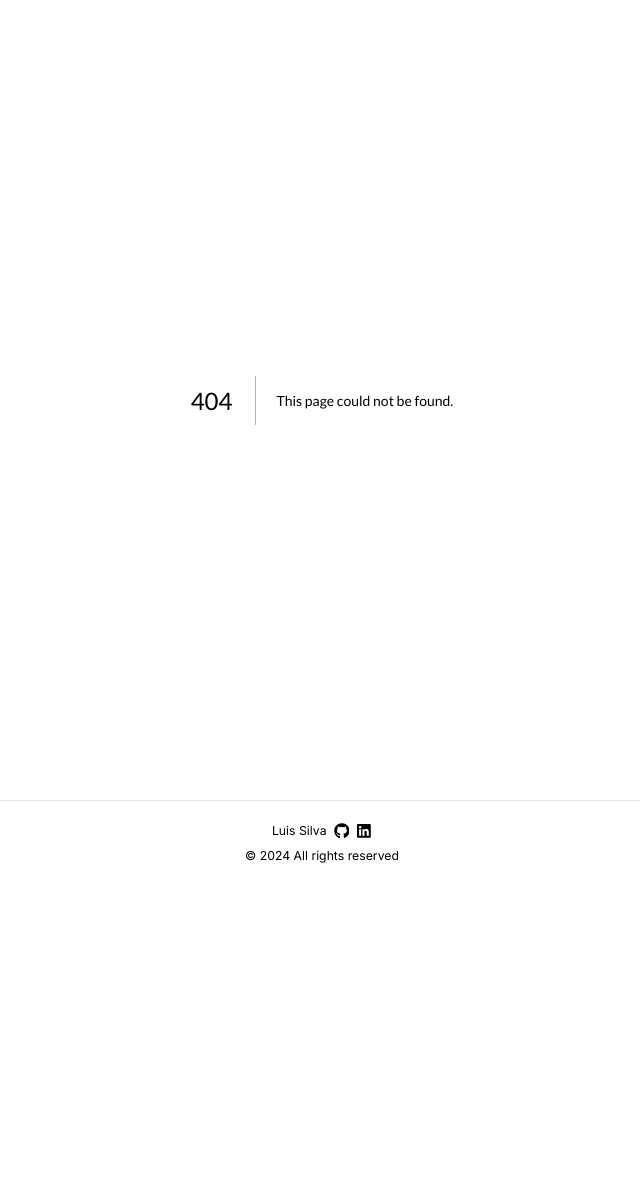
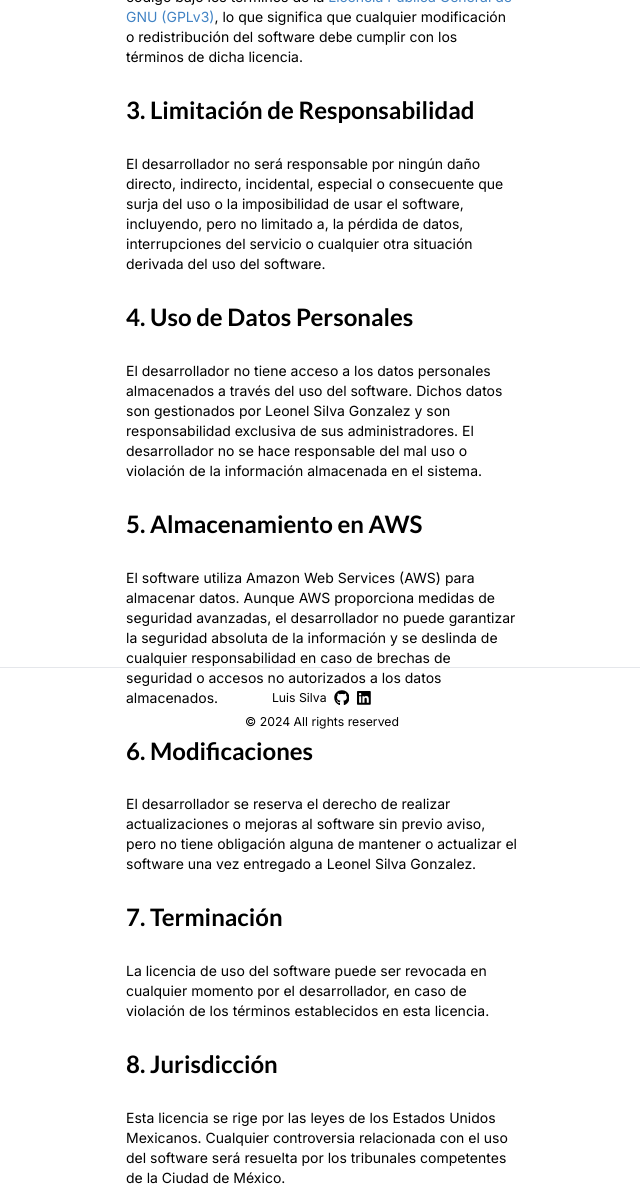
Before and after one commit to luisSilvaEs/system-for-managing-professional-internship-applications, a Next.js app: page /license in a window 1280 px wide. Before the commit this address had no page. Shown: the whole page, without its empty margins (318-958 px from the left). Before the commit the page ends 885 px from the top, so only its background shows below. Built offline with nearby package versions, Linux system fonts and the light colour scheme.

Commit message:
Create Legal Notice and License pages

```diff
--- /dev/null
+++ b/app/legal-notice/page.tsx
@@ -0,0 +1,64 @@
+import React from "react";
+import Link from "next/link";
+
+const LegalNotice = () => {
+  return (
+    <div className="h-5/6 bg-background flex flex-col items-center justify-center p-4">
+      <div className="max-w-md w-full space-y-8">
+        <h1>Aviso Legal</h1>
+        <p>
+          La presente aplicación ha sido desarrollada de manera gratuita para el
+          uso exclusivo del Instituto Tecnológico Superior de Huauchinango, bajo
+          la dirección de su directivo. El uso de esta aplicación por parte de
+          los alumnos y personal administrativo implica la aceptación de los
+          siguientes términos y condiciones:
+        </p>
+
+        <h2>1. Responsabilidad del Desarrollador</h2>
+        <p>
+          El desarrollador de esta aplicación no se hace responsable por
+          cualquier mal uso del software. El sistema ha sido diseñado
+          exclusivamente para facilitar la gestión de las prácticas
+          profesionales, y cualquier uso indebido del mismo queda fuera del
+          alcance de la responsabilidad del desarrollador.
+        </p>
+
+        <h2>2. Protección de Datos</h2>
+        <p>
+          La información proporcionada por los alumnos y administradores se
+          maneja con estricta confidencialidad y de acuerdo con la Ley Federal
+          de Protección de Datos Personales en Posesión de los Particulares. Los
+          datos son almacenados en servicios de Amazon Web Services (AWS), los
+          cuales cumplen con los más altos estándares de seguridad.
+        </p>
+
+        <h2>3. Deslinde de Responsabilidades por Accesos No Autorizados</h2>
+        <p>
+          El desarrollador no se hace responsable en caso de que la información
+          almacenada en la aplicación sea obtenida de forma ilegal por terceros
+          a través de ciberataques, vulneraciones de seguridad o accesos no
+          autorizados. Si bien se utilizan servicios de AWS que proporcionan
+          altos niveles de seguridad, los riesgos inherentes al entorno digital
+          están fuera del control del desarrollador.
+        </p>
+
+        <h2>4. Modificaciones al Software</h2>
+        <p>
+          El desarrollador se reserva el derecho de realizar mejoras o
+          modificaciones al software sin previo aviso, pero no tiene ninguna
+          obligación de mantener o actualizar el sistema tras su entrega.
+        </p>
+
+        <h2>5. Jurisdicción</h2>
+        <p>
+          Este aviso legal se rige por las leyes de los Estados Unidos
+          Mexicanos. Cualquier controversia que surja en relación con el uso de
+          la aplicación será resuelta en los tribunales competentes de la Ciudad
+          de México.
+        </p>
+      </div>
+    </div>
+  );
+};
+
+export default LegalNotice;
--- /dev/null
+++ b/app/license/page.tsx
@@ -0,0 +1,96 @@
+import React from "react";
+import Link from "next/link";
+
+const License = () => {
+  return (
+    <div className="h-5/6 bg-background flex flex-col items-center justify-center p-4">
+      <div className="max-w-md w-full space-y-8">
+        <body>
+          <h1>Licencia de Software</h1>
+          <p>
+            El presente software ha sido desarrollado de manera gratuita y se
+            otorga bajo los siguientes términos y condiciones:
+          </p>
+
+          <h2>1. Concesión de Licencia</h2>
+          <p>
+            Se concede a Leonel Silva Gonzalez una licencia no exclusiva,
+            intransferible y de uso limitado para el uso del software con el
+            único propósito de gestionar las prácticas profesionales. El
+            software no puede ser utilizado para fines distintos a los
+            establecidos sin el consentimiento explícito del desarrollador.
+          </p>
+
+          <h2>2. Propiedad Intelectual y Licencia GPL</h2>
+          <p>
+            El software, incluyendo su código fuente, diseño y estructura, es
+            propiedad intelectual del desarrollador. Sin embargo, se permite la
+            modificación, distribución y uso del código bajo los términos de la{" "}
+            <Link
+              href="https://www.gnu.org/licenses/gpl-3.0.html"
+              target="_blank"
+              rel="noopener noreferrer"
+              className="text-primary hover:underline"
+            >
+              Licencia Pública General de GNU (GPLv3)
+            </Link>
+            , lo que significa que cualquier modificación o redistribución del
+            software debe cumplir con los términos de dicha licencia.
+          </p>
+
+          <h2>3. Limitación de Responsabilidad</h2>
+          <p>
+            El desarrollador no será responsable por ningún daño directo,
+            indirecto, incidental, especial o consecuente que surja del uso o la
+            imposibilidad de usar el software, incluyendo, pero no limitado a,
+            la pérdida de datos, interrupciones del servicio o cualquier otra
+            situación derivada del uso del software.
+          </p>
+
+          <h2>4. Uso de Datos Personales</h2>
+          <p>
+            El desarrollador no tiene acceso a los datos personales almacenados
+            a través del uso del software. Dichos datos son gestionados por
+            Leonel Silva Gonzalez y son responsabilidad exclusiva de sus
+            administradores. El desarrollador no se hace responsable del mal uso
+            o violación de la información almacenada en el sistema.
+          </p>
+
+          <h2>5. Almacenamiento en AWS</h2>
+          <p>
+            El software utiliza Amazon Web Services (AWS) para almacenar datos.
+            Aunque AWS proporciona medidas de seguridad avanzadas, el
+            desarrollador no puede garantizar la seguridad absoluta de la
+            información y se deslinda de cualquier responsabilidad en caso de
+            brechas de seguridad o accesos no autorizados a los datos
+            almacenados.
+          </p>
+
+          <h2>6. Modificaciones</h2>
+          <p>
+            El desarrollador se reserva el derecho de realizar actualizaciones o
+            mejoras al software sin previo aviso, pero no tiene obligación
+            alguna de mantener o actualizar el software una vez entregado a
+            Leonel Silva Gonzalez.
+          </p>
+
+          <h2>7. Terminación</h2>
+          <p>
+            La licencia de uso del software puede ser revocada en cualquier
+            momento por el desarrollador, en caso de violación de los términos
+            establecidos en esta licencia.
+          </p>
+
+          <h2>8. Jurisdicción</h2>
+          <p>
+            Esta licencia se rige por las leyes de los Estados Unidos Mexicanos.
+            Cualquier controversia relacionada con el uso del software será
+            resuelta por los tribunales competentes de la Ciudad de México.
+          </p>
+        </body>
+      </div>
+    </div>
+  );
+};
+
+export default License;
```
